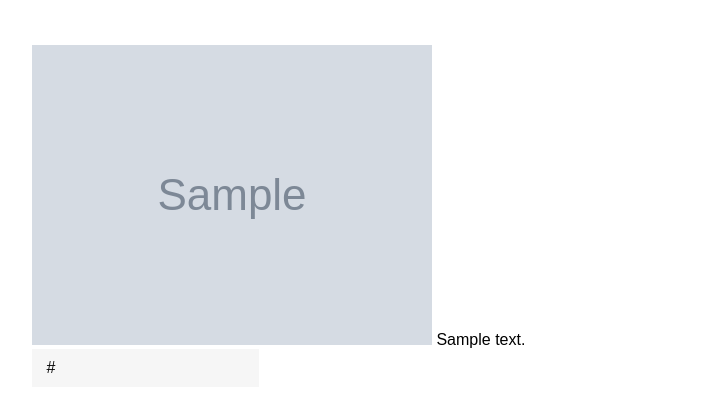
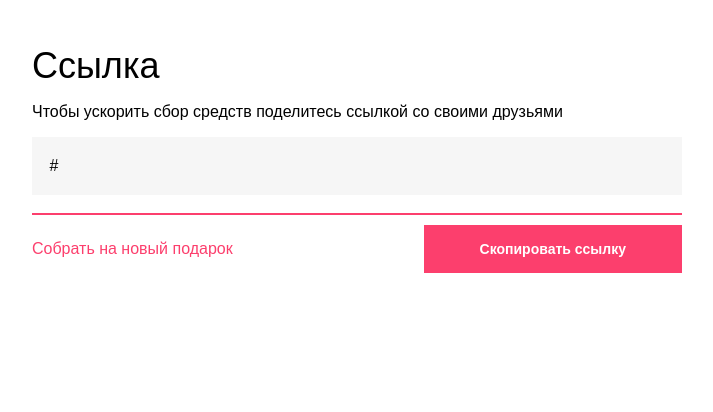
Before and after one commit to octoberry/qiwihack, a Flask app: template templates/event.html in a window 1280 px wide. Shown: the part 102-514 px from the top of the page, without its empty margins (283-996 px from the left). Run offline with Flask 2, Linux system fonts and the light colour scheme; the template is opened without the code that fills it: most values are stand-ins (such as "Sample title", 1, 10 or a date in 2020); grey boxes marked "Sample" are stand-in pictures; parts of the project's set-up code (start-up, migrations or seed data) failed here and were passed over.

Commit message:
Event template done without copy link to buffer

```diff
--- a/static/styles/base.styl
+++ b/static/styles/base.styl
@@ -5,10 +5,23 @@ h1,h2,h3,h4,h5,h6
 	padding 0
 	margin 0
 
+.float-left
+	float left
+
+.float-right
+	float right
+
 .title
 	&-h2
 		font-size 36px
 		font-weight lighter
+
+a
+	color $red
+	text-decoration none
+
+	&:hover
+		text-decoration underline
 
 textarea
 	border 0
@@ -48,6 +61,11 @@ input[type=text]
 	&:focus
 		outline-color $red
 
+.input
+	&--full
+		width 96%
+		padding 20px 2% !important
+
 .form-item
 	&__label
 		display inline-block
--- a/static/styles/main.css
+++ b/static/styles/main.css
@@ -188,9 +188,22 @@ h6 {
   padding: 0;
   margin: 0;
 }
+.float-left {
+  float: left;
+}
+.float-right {
+  float: right;
+}
 .title-h2 {
   font-size: 36px;
   font-weight: lighter;
+}
+a {
+  color: #fc3f6d;
+  text-decoration: none;
+}
+a:hover {
+  text-decoration: underline;
 }
 textarea {
   border: 0;
@@ -265,6 +278,10 @@ input[type=text]:-ms-input-placeholder {
 }
 input[type=text]:focus {
   outline-color: #fc3f6d;
+}
+.input--full {
+  width: 96%;
+  padding: 20px 2% !important;
 }
 .form-item__label {
   display: inline-block;
@@ -343,3 +360,6 @@ input[type=text]:focus {
 .present__fileupload {
   margin: 0 auto;
 }
+.link-page__link {
+  line-height: 48px;
+}
--- a/static/styles/main.styl
+++ b/static/styles/main.styl
@@ -44,3 +44,7 @@
 
 	&__fileupload
 		margin 0 auto
+
+.link-page
+	&__link
+		line-height 48px
--- a/templates/event.html
+++ b/templates/event.html
@@ -1,6 +1,15 @@
 {% extends "index.html" %}
 {% block content %}
-    <img src="{{ event.image }}">
-    {{ event.description }}
-    <input type="text" name="url" value=" {{ event.url }}">
+<div class="link-page">
+	<h2 class="title-h2">Ссылка</h2>
+	<p>Чтобы ускорить сбор средств поделитесь ссылкой со своими друзьями</p>
+	<div class="form-item">
+		<input class="input--full" type="text" name="url" value=" {{ event.url }}">
+	</div>
+	<div class="spacer"></div>
+	<div class="form-item form-item--submit">
+		<button class="button button__full-color float-right">Скопировать ссылку</button>
+		<a class="link-page__link float-left" href="/">Собрать на новый подарок</a>
+	</div>
+</div>
 {% endblock %}
--- a/templates/index.html
+++ b/templates/index.html
@@ -9,9 +9,9 @@
 	<header class="header">
 		<h1 class="header__logo">Chip In</h1>
 	</header>
-	<main class="main">
+	<div class="main">
 		{% block content %}{% endblock %}
-	</main>
+	</div>
 </main>
 </body>
 </html>
```
Also changed, not shown: 1 other file.
